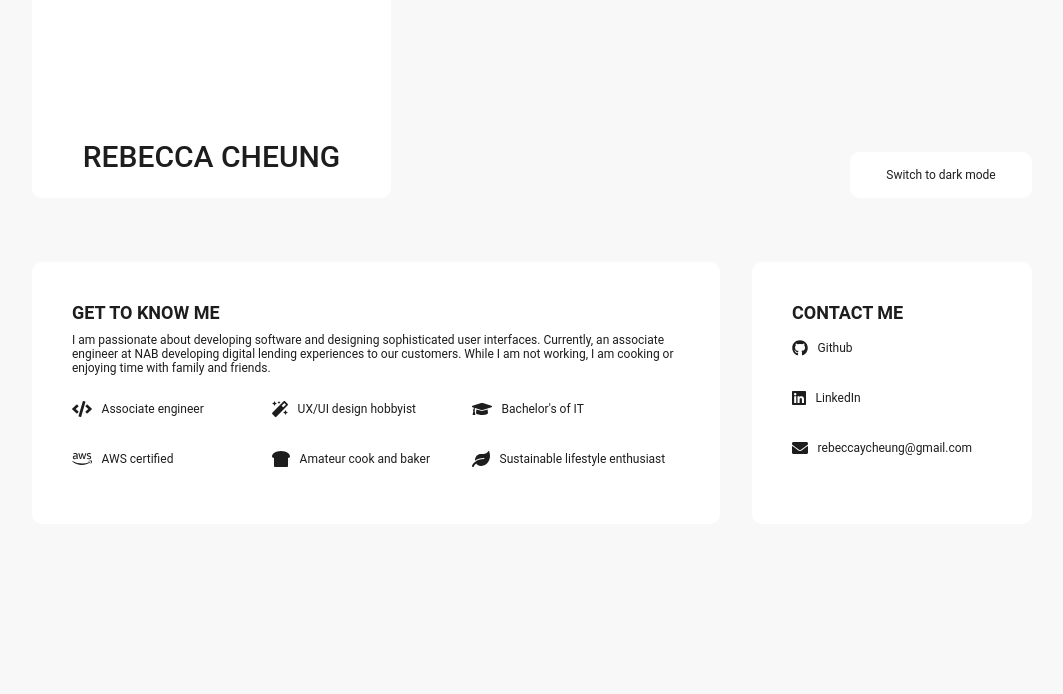
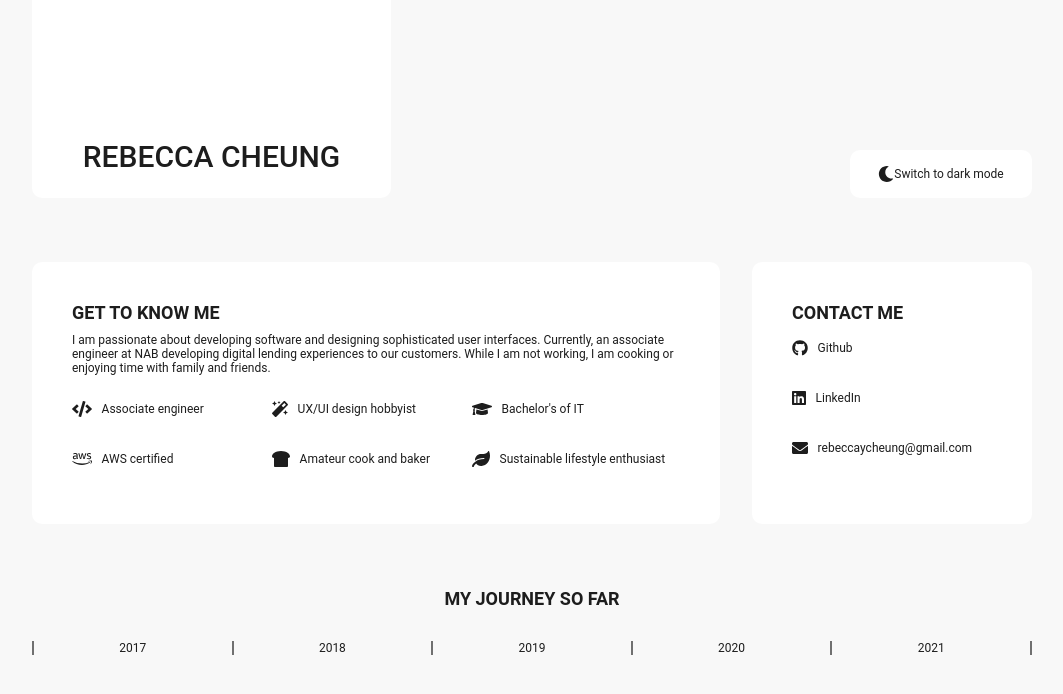
Before and after one commit to rebeccaycheung/portfolio-old, a React (Create React App) app: page / in a window 1280 px wide. Shown: the top 694 px of the page, without its empty margins (108-1171 px from the left). Built offline with nearby package versions, Linux system fonts and the light colour scheme; a web font is replaced by a local one.

Commit message:
add timeline

```diff
--- a/src/App.tsx
+++ b/src/App.tsx
@@ -5,6 +5,7 @@ import { GlobalStyles } from './styles/global';
 import { Spacing } from './styles/body';
 import Header from './components/Header';
 import About from './components/About';
+import Journey from './components/Journey';
 
 function App() {
   return (
@@ -16,6 +17,8 @@ function App() {
         <About title={"Get to know me"} description={
           "I am passionate about developing software and designing sophisticated user interfaces. Currently, an associate engineer at NAB developing digital lending experiences to our customers. While I am not working, I am cooking or enjoying time with family and friends."
         }/>
+        <Spacing />
+        <Journey title="My journey so far" />
       </>
     </ThemeProvider>
   );
--- a/src/components/Header.tsx
+++ b/src/components/Header.tsx
@@ -1,5 +1,6 @@
 import React, { FunctionComponent } from 'react';
 import { HeaderStyle, NameTag, Toggle } from '../styles/body';
+import { FontAwesomeIcon } from '@fortawesome/react-fontawesome'
 
 type HeaderProps = {
   name: string,
@@ -10,7 +11,10 @@ const Header: FunctionComponent<HeaderProps> = ({ name, buttonText }) => {
     return (
         <HeaderStyle>
             <NameTag>{ name }</NameTag>
-            <Toggle>{ buttonText }</Toggle>
+            <Toggle>
+                <FontAwesomeIcon icon="moon" size="lg" />
+                { buttonText }
+            </Toggle>
         </HeaderStyle>
     )
 }
--- /dev/null
+++ b/src/components/Journey.tsx
@@ -0,0 +1,24 @@
+import React, { FunctionComponent } from 'react';
+import { Heading, JourneyContainer, Timeline, Year, MediumSpacing } from '../styles/body';
+
+type JourneyProps = {
+  title: string,
+}
+
+const Journey: FunctionComponent<JourneyProps> = ({ title }) => {
+    return (
+        <JourneyContainer>
+            <Heading>{ title }</Heading>
+            <MediumSpacing />
+            <Timeline>
+                <Year>2017</Year>
+                <Year>2018</Year>
+                <Year>2019</Year>
+                <Year>2020</Year>
+                <Year>2021</Year>
+            </Timeline>
+        </JourneyContainer>
+    )
+}
+
+export default Journey;
--- a/src/index.tsx
+++ b/src/index.tsx
@@ -4,9 +4,9 @@ import App from './App';
 import reportWebVitals from './reportWebVitals';
 import { library } from '@fortawesome/fontawesome-svg-core';
 import { faAws, faGithub, faLinkedin } from '@fortawesome/free-brands-svg-icons';
-import { faCode, faBreadSlice, faGraduationCap, faLeaf, faMagic, faEnvelope } from '@fortawesome/free-solid-svg-icons';
+import { faCode, faBreadSlice, faGraduationCap, faLeaf, faMagic, faEnvelope, faMoon } from '@fortawesome/free-solid-svg-icons';
 
-library.add(faAws, faCode, faBreadSlice, faGraduationCap, faLeaf, faMagic, faEnvelope, faGithub, faLinkedin)
+library.add(faAws, faCode, faBreadSlice, faGraduationCap, faLeaf, faMagic, faEnvelope, faGithub, faLinkedin, faMoon)
 
 ReactDOM.render(
   <React.StrictMode>
--- a/src/styles/body.tsx
+++ b/src/styles/body.tsx
@@ -4,13 +4,17 @@ export const Spacing = styled.div`
     padding: 2rem;
 `
 
+export const MediumSpacing = styled.div`
+    padding: 1rem;
+`
+
 export const SmallSpacing = styled.div`
     padding: 0.3rem;
 `
 
-export const HeaderStyle = styled.body`
+export const HeaderStyle = styled.div`
     display: flex;
-    justify-content: flex-start;
+    justify-content: space-around;
     align-items: flex-end;
 `
 
@@ -24,19 +28,18 @@ export const NameTag = styled.h1`
     display: flex;
     justify-content: center;
     align-items: flex-end;
-    margin: 0rem;
+    margin-left: 0rem;
 `
 
-export const Toggle = styled.body`
+export const Toggle = styled.div`
     text-align: center;
     background-color: #ffffff;
     padding: 1rem;
     border-radius: 10px;
     width: 150px;
-    margin-right: 0rem;
 `
 
-export const Tile = styled.body`
+export const Tile = styled.div`
     background-color: #ffffff;
     padding: 2.5rem;
     border-radius: 10px;
@@ -68,8 +71,26 @@ export const FactsContainer = styled(Container)`
     height: 50px;
 `
 
-export const AboutContainer = styled.body`
+export const AboutContainer = styled.div`
     display: flex;
-    justify-content: space-between;
+    justify-items: spacing-between;
     align-items: stretch;
 `
+
+export const JourneyContainer = styled.div`
+    text-align: center;
+`
+
+export const Timeline = styled.div`
+    display: flex;
+    justify-items: center;
+    align-items: center;
+`
+
+export const Year = styled.div`
+    width: 200px;
+    border-right: 2px solid #707070;
+    &:nth-child(1) {
+        border-left: 2px solid #707070;
+    }
+`
```
